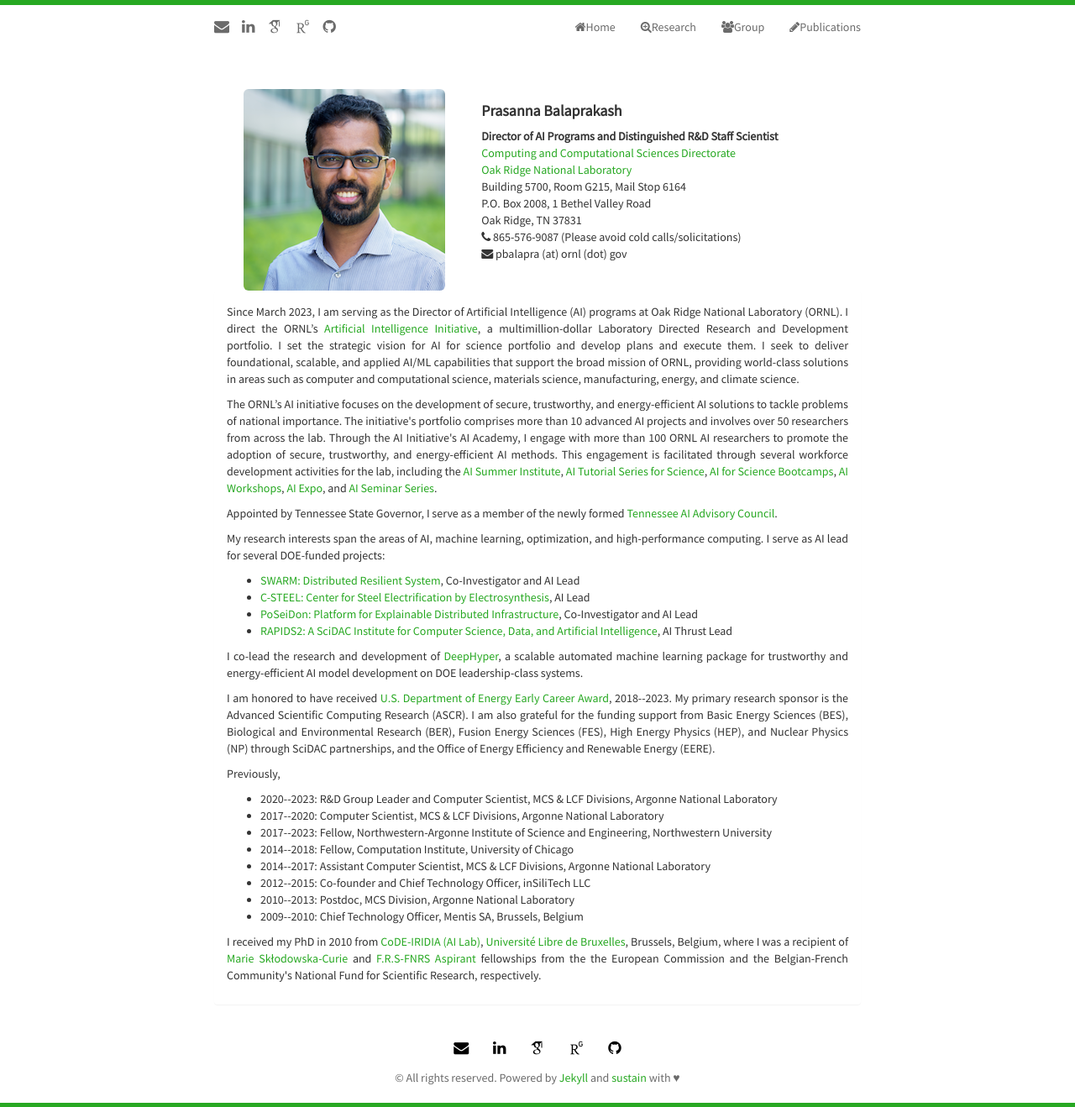
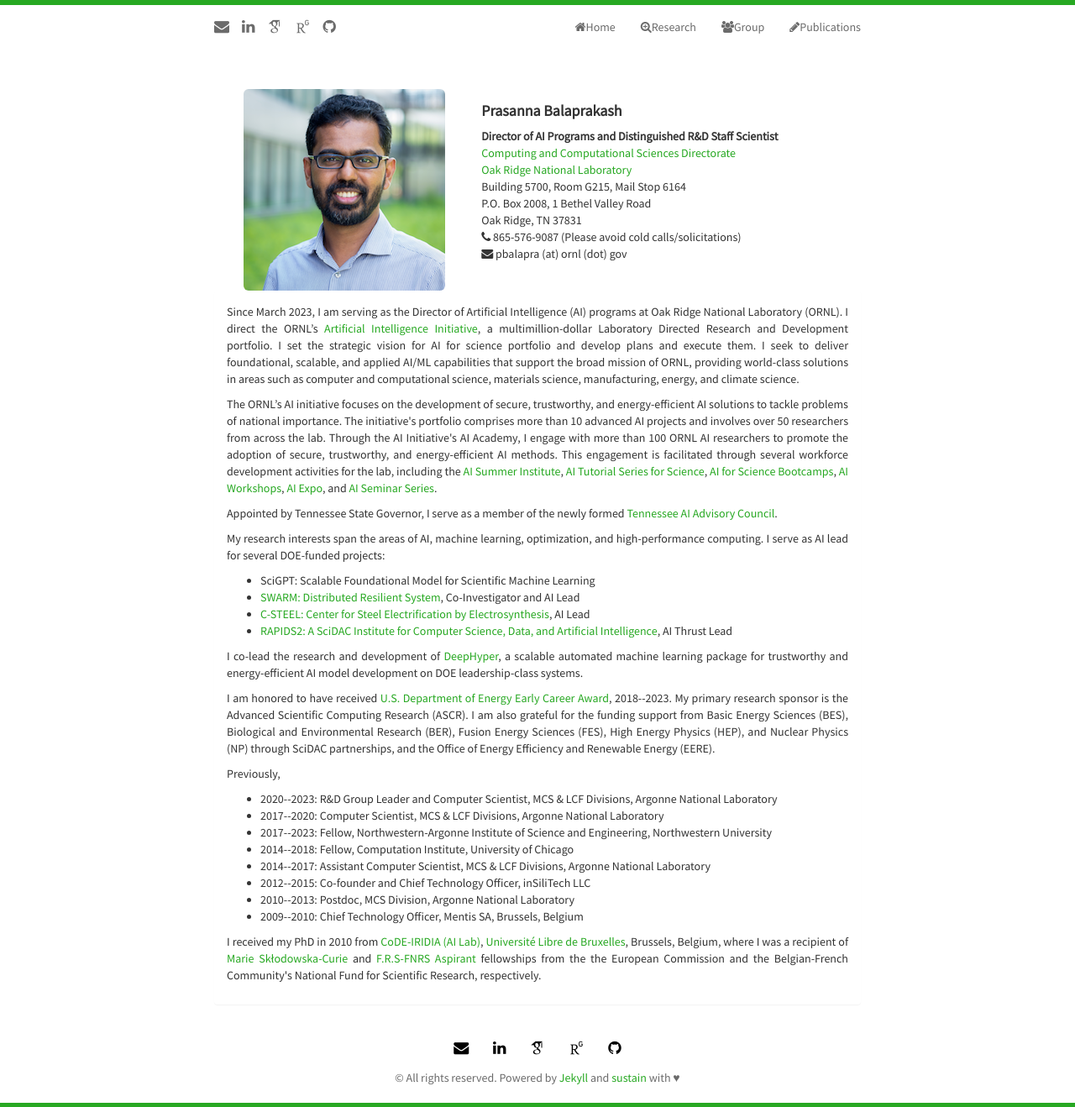
Before and after one commit to pbalapra/pbalapra.github.io, a Jekyll site: the page built from index.html, in a window 1280 px wide. Shown: the whole page at 84% size. Built offline with Jekyll 4.4.1, drawn with Linux system fonts in a browser that asks for light colours; nearby versions of some CDN libraries; some web fonts are replaced; the list of posts is cut into pages by our own code.

Commit message:
Update index.html

```diff
--- a/index.html
+++ b/index.html
@@ -93,9 +93,9 @@ title: Home Page of Prasanna Balaprakash
 		My research interests span the areas of AI, machine learning, optimization, and high-performance computing. I serve as AI lead for several DOE-funded projects:
                 </p>
 		<ul class="itemize1" align="justify">
+		<li class="itemize"> SciGPT: Scalable Foundational Model for Scientific Machine Learning </li>
 		<li class="itemize"> <a href="https://swarm-workflows.github.io/" target="_blank">SWARM: Distributed Resilient System</a>, Co-Investigator and AI Lead </li>
 		<li class="itemize"> <a href="https://www.anl.gov/csteel" target="_blank">C-STEEL: Center for Steel Electrification by Electrosynthesis</a>, AI Lead </li>
-		<li class="itemize"> <a href="https://sites.google.com/view/poseidon-workflows/home" target="_blank">PoSeiDon: Platform for Explainable Distributed Infrastructure</a>, Co-Investigator and AI Lead </li>
 		<li class="itemize"> <a href="https://rapids.lbl.gov/" target="_blank">RAPIDS2: A SciDAC Institute for Computer Science, Data, and Artificial Intelligence</a>, AI Thrust Lead </li>
 		</ul>
 
```
